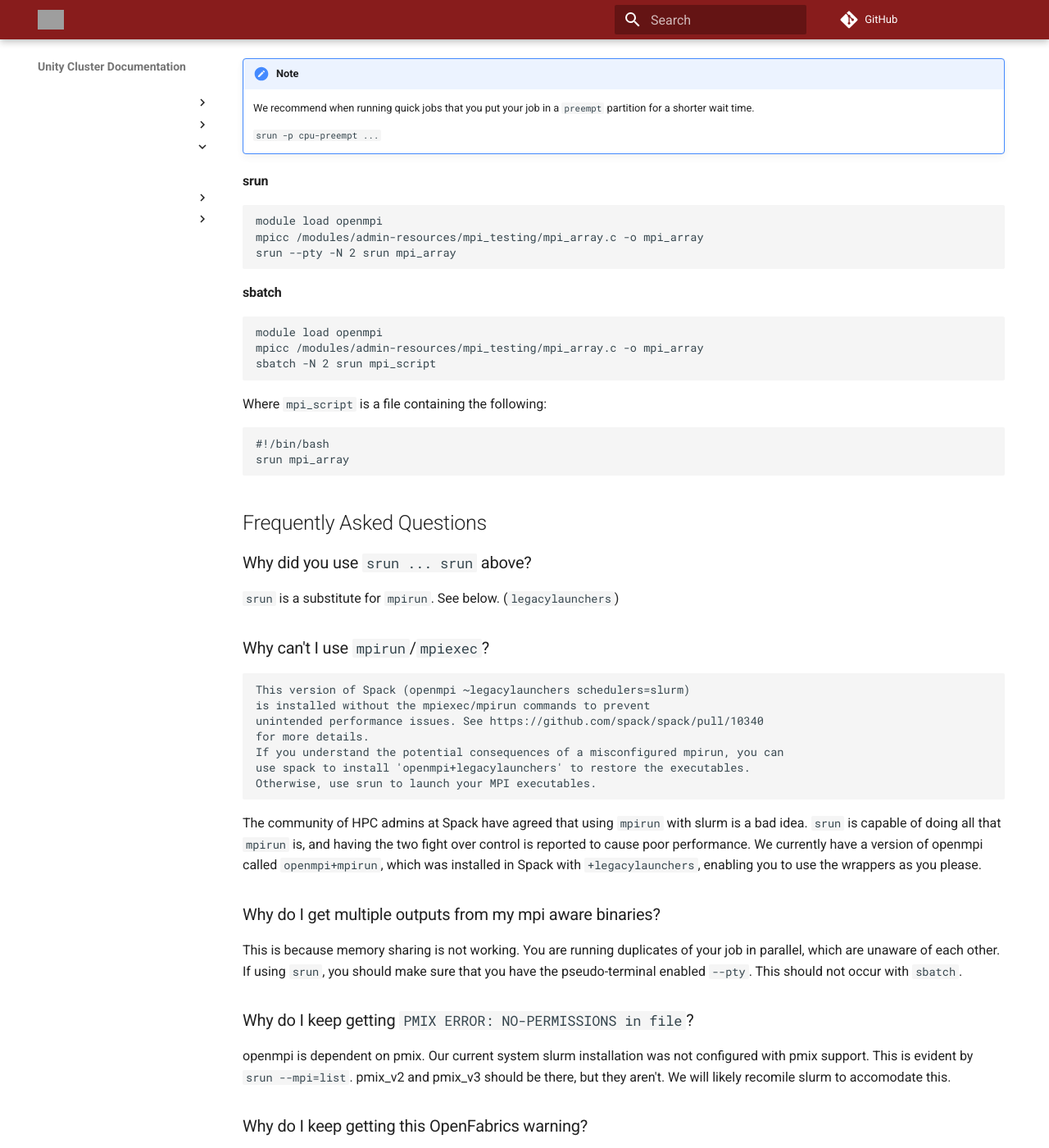
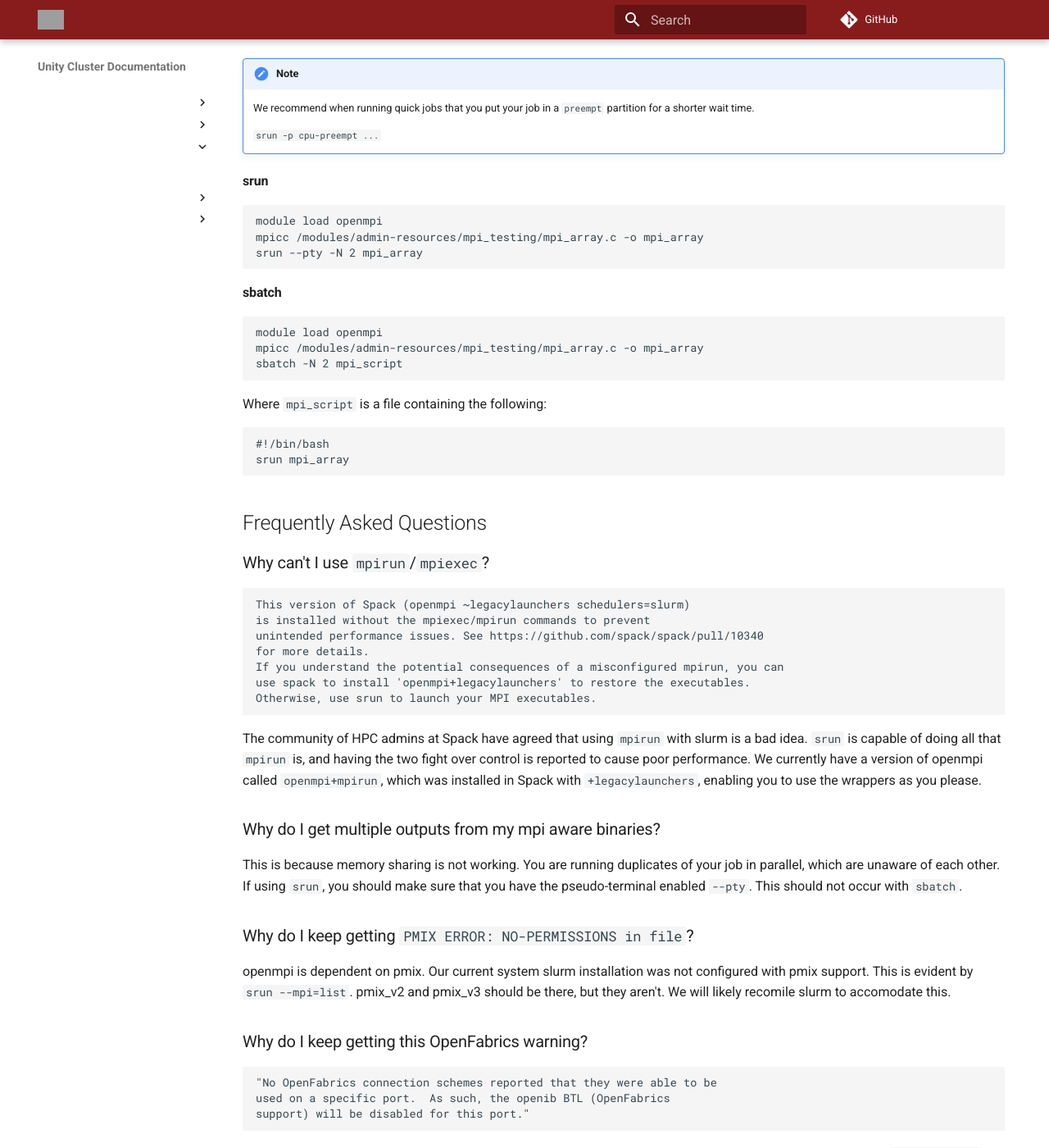
Before and after one commit to UMass-RC/unity-docs, an MkDocs documentation site: the page built from docs/mpi.md, in a window 1280 px wide and 1400 px high, scrolled down 298 px. Shown: the whole window at 82% size. Built offline with MkDocs 1.6.1 and Material for MkDocs 9.7.7, drawn with Linux system fonts in a browser that asks for light colours; comment, search, counter and statistics services are not loaded; some of the changed text lies outside the part shown; grey boxes are pictures that could not be loaded.

Commit message:
fix bad syntax

````diff
--- a/docs/mpi.md
+++ b/docs/mpi.md
@@ -13,13 +13,13 @@
 ```
 module load openmpi
 mpicc /modules/admin-resources/mpi_testing/mpi_array.c -o mpi_array
-srun --pty -N 2 srun mpi_array
+srun --pty -N 2 mpi_array
 ```
 #### sbatch ####
 ```
 module load openmpi
 mpicc /modules/admin-resources/mpi_testing/mpi_array.c -o mpi_array
-sbatch -N 2 srun mpi_script
+sbatch -N 2 mpi_script
 ```
 Where `mpi_script` is a file containing the following:
 ```
@@ -29,9 +29,6 @@ srun mpi_array
 
 
 ## Frequently Asked Questions ##
-
-### Why did you use `srun ... srun` above? ###
-`srun` is a substitute for `mpirun`. See below. (`legacylaunchers`)
 
 ### Why can't I use `mpirun`/`mpiexec`? ###
 ```
@@ -43,7 +40,12 @@ If you understand the potential consequences of a misconfigured mpirun, you can
 use spack to install 'openmpi+legacylaunchers' to restore the executables.
 Otherwise, use srun to launch your MPI executables.
 ```
-The community of HPC admins at Spack have agreed that using `mpirun` with slurm is a bad idea. `srun` is capable of doing all that `mpirun` is, and having the two fight over control is reported to cause poor performance. We currently have a version of openmpi called `openmpi+mpirun`, which was installed in Spack with `+legacylaunchers`, enabling you to use the wrappers as you please.
+The community of HPC admins at Spack have agreed that using `mpirun` with slurm is a bad idea.
+`srun` is capable of doing all that `mpirun` is, and having the two fight over control
+is reported to cause poor performance.
+We currently have a version of openmpi called `openmpi+mpirun`,
+which was installed in Spack with `+legacylaunchers`,
+enabling you to use the wrappers as you please.
 
 ### Why do I get multiple outputs from my mpi aware binaries? ###
 This is because memory sharing is not working.
@@ -65,4 +67,7 @@ used on a specific port.  As such, the openib BTL (OpenFabrics
 support) will be disabled for this port."
 ```
 We do not currently have infiniband hardware in our network, and openmpi would like us to.
-You can simply add `^openib` to your `mpirun` command and disable the infiniband feature. We will likely recompile openmpi to disable this sitewide.
+You can simply add `-mca btl ^ofi` to your `mpirun` command and disable the infiniband feature. We will likely recompile openmpi to disable this sitewide.
+```
+mpirun -mca btl ^ofi ...
+```
````
Also changed, not shown: docs/slurm/sbatch.md (+4 -0 lines).
